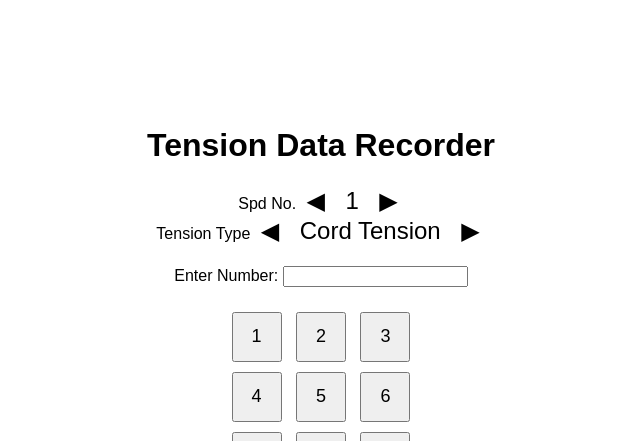
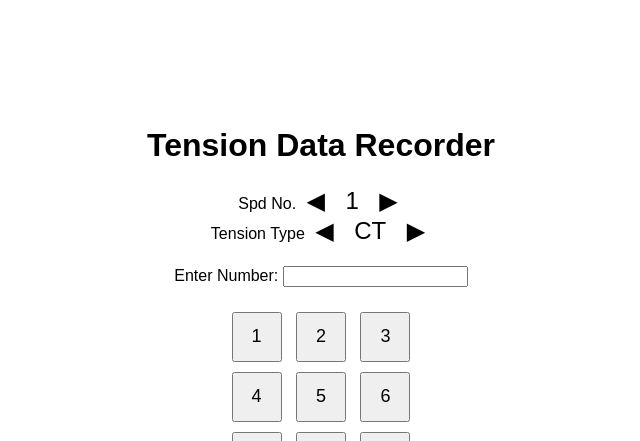
Before and after one commit to luzikato-02/tensionDataRecorder, a Python web app: template templates/numpad_input.html in a window 1280 px wide. Shown: the top 441 px of the page, without its empty margins (319-959 px from the left). Run offline with Jinja, Linux system fonts and the light colour scheme; the template is opened without the code that fills it, so the values that code supplies are empty.

Commit message:
Arrow buttons have same the function

```diff
--- a/templates/numpad_input.html
+++ b/templates/numpad_input.html
@@ -94,9 +94,9 @@
 
   <div>
     <span id="label-tension">Tension Type</span>
-    <button class="arrow-button" onclick="prevTensionType()">&#9664;</button>
-    <span id="tension-type">Cord Tension</span>
-    <button class="arrow-button" onclick="nextTensionType()">&#9654;</button>
+    <button class="arrow-button" onclick="changeTensionType()">&#9664;</button>
+    <span id="tension-type">CT</span>
+    <button class="arrow-button" onclick="changeTensionType()">&#9654;</button>
   </div>
 
   <form id="number-form">
@@ -140,7 +140,7 @@
 
 <script>
   let currentID = 1;
-  let currentTensionType = "Cord Tension"; // Default tension type
+  let currentTensionType = "CT"; // Default tension type
   let data = {};
 
   function updateIDDisplay() {
@@ -150,16 +150,13 @@
     displayRecordedNumbers();
   }
 
-  function prevTensionType() {
-    if (currentTensionType === "Cord Tension") {
-      currentTensionType = "Winding Tension";
+  function changeTensionType() {
+    if (currentTensionType === "CT") {
+      currentTensionType = "WT";
       updateTensionTypeDisplay();
     }
-  }
-
-  function nextTensionType() {
-    if (currentTensionType === "Winding Tension") {
-      currentTensionType = "Cord Tension";
+    else {
+      currentTensionType = "CT";
       updateTensionTypeDisplay();
     }
   }
@@ -168,8 +165,6 @@
     const tensionTypeElement = document.getElementById('tension-type');
     tensionTypeElement.textContent = currentTensionType;
   }
-
-
 
   function prevID() {
     if (currentID > 1) {
```
